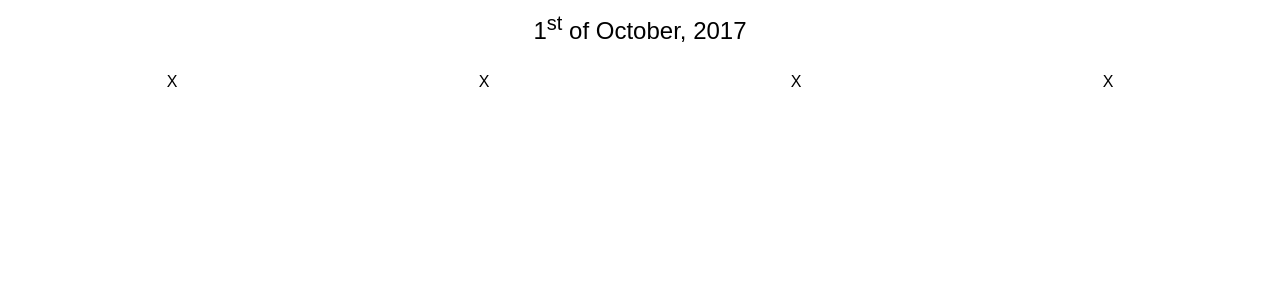
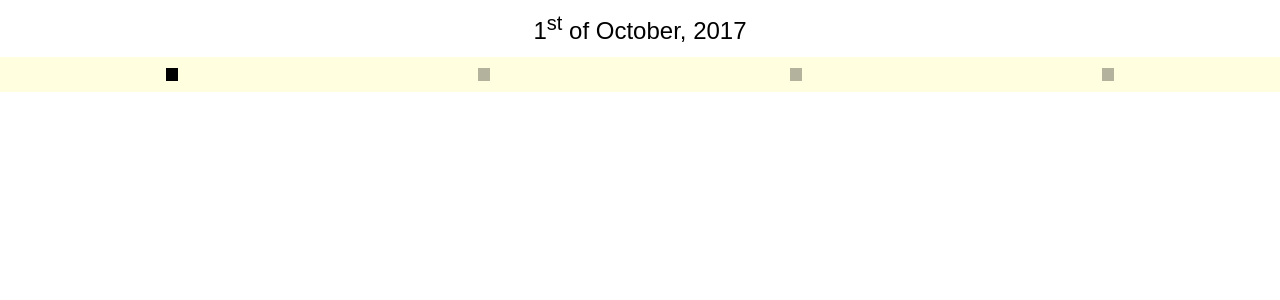
Before and after one commit to sam97/mrnd2k17, a React (Create React App) app: page / in a window 1280 px wide. Shown: the top 300 px of the page. Built offline with nearby package versions, Linux system fonts and the light colour scheme.

Commit message:
Modifications to the timeline.
- Remove ul in favour of spans and divs.
- Add timenode boxes with CSS.
- Send 'presentDay' as prop to Timeline for styling.

```diff
--- a/src/App.js
+++ b/src/App.js
@@ -76,7 +76,8 @@ class App extends Component {
 				[
 					<DateHeader key={1} date={this.state.headerDate} />,
 					<Timeline key={2}
-					          timeline={this.state.timeline}
+							  timeline={this.state.timeline}
+							  presentDay={this.state.presentDay}
 					          onMouseOver={newDate => this.onTimelineMouseOver(newDate)}
 							  onMouseOut={() => this.onTimelineMouseOut()}
 							  onClick={newDay => this.onTimelineClick(newDay)}
--- a/src/Timeline.css
+++ b/src/Timeline.css
@@ -1,12 +1,8 @@
 .timeline {
-	padding: 1em 0; /* Give space from other items. */
-}
-
-.timeline ul {
-	list-style: none; /* Remove the list bullets. */
 	overflow: auto; /* Let browsers handle overflow. Adds a scrollbar if needed. */
-	padding: 0 1em; /* Some padding to the left and right. */
+	padding: 0.7em 1em; /* Some padding. */
 	margin: 0; /* Remove margin in favour of padding on .timeline. */
+	background-color: lightyellow;
 
 	/* Flexbox */
     display: flex; /* Make it a container. (Yes, it's a nested container.) */
@@ -14,8 +10,20 @@
     justify-content: flex-start;
 }
 
-.timeline li {
+.timenode {
 	flex: 1 1 auto; /* Have the nodes take all the width evenly. */
 	min-width: 5em; /* Don't get shorter than this. */
-	text-align: center;
+	opacity: 0.3; /* Fade non-active nodes. */
 }
+
+.timenode:hover, .active {
+	opacity: 1;
+}
+
+/* Representation of the timenode. */
+.timenode div {
+	height: 0.8em;
+	width: 0.8em;
+	background-color: black;
+	margin: auto; /* Align element to center. */
+}
--- a/src/Timeline.js
+++ b/src/Timeline.js
@@ -5,14 +5,13 @@ import './Timeline.css'
  */
 function TimeNode(props) {
 	return (
-		<li>
-			<span onMouseOver={props.onMouseOver}
+		<span className={"timenode" + (props.isActive ? " active" : "")}
+			onMouseOver={props.onMouseOver}
 			onMouseOut={props.onMouseOut}
 			onClick={props.onClick}
 		>
-				X
+			<div></div>
 		</span>
-		</li>
 	);
 }
 
@@ -26,16 +25,15 @@ class Timeline extends Component {
 	render() {
 		return (
 			<div className="timeline">
-				<ul>
 				{this.props.timeline.map(day => {
 					return (
-							<TimeNode onMouseOver={() => this.props.onMouseOver(day.date)}
+						<TimeNode isActive={day.date.toString() === this.props.presentDay.date.toString()}
+							onMouseOver={() => this.props.onMouseOver(day.date)}
 							onMouseOut={this.props.onMouseOut}
 							onClick={() => this.props.onClick(day)}
 						/>
 					);
 				})}
-				</ul>
 			</div>
 		)
 	}
```
Lines whose indentation alone changed are shown as unchanged.
